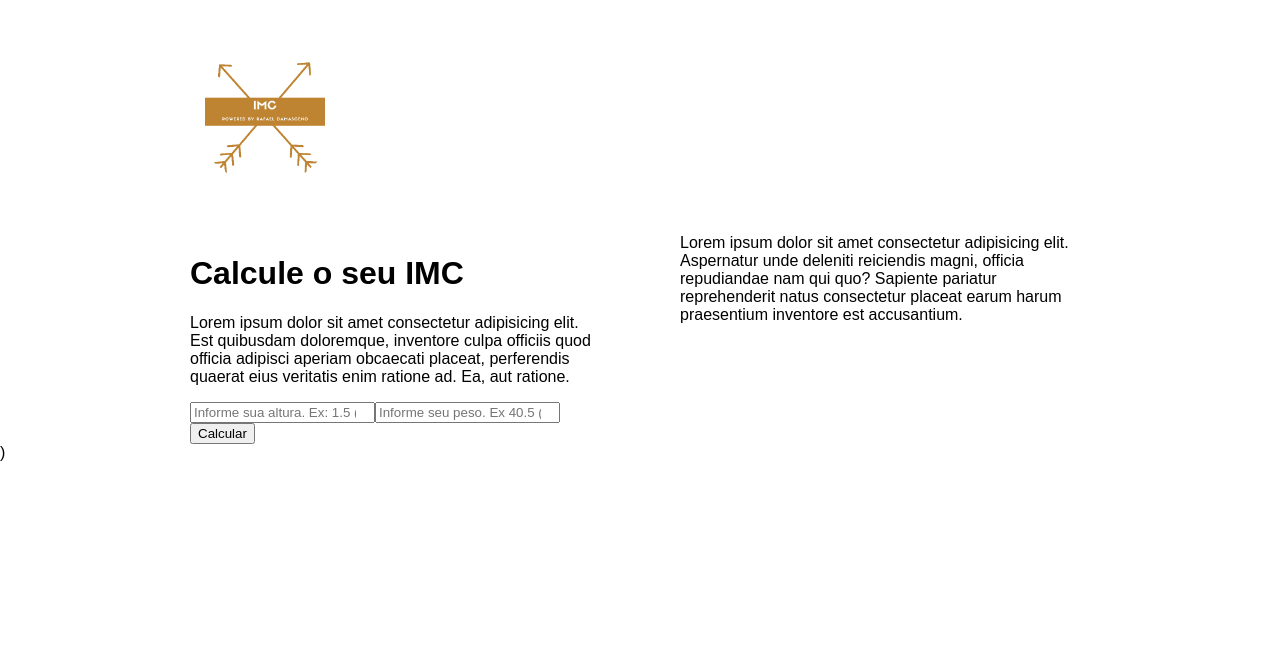
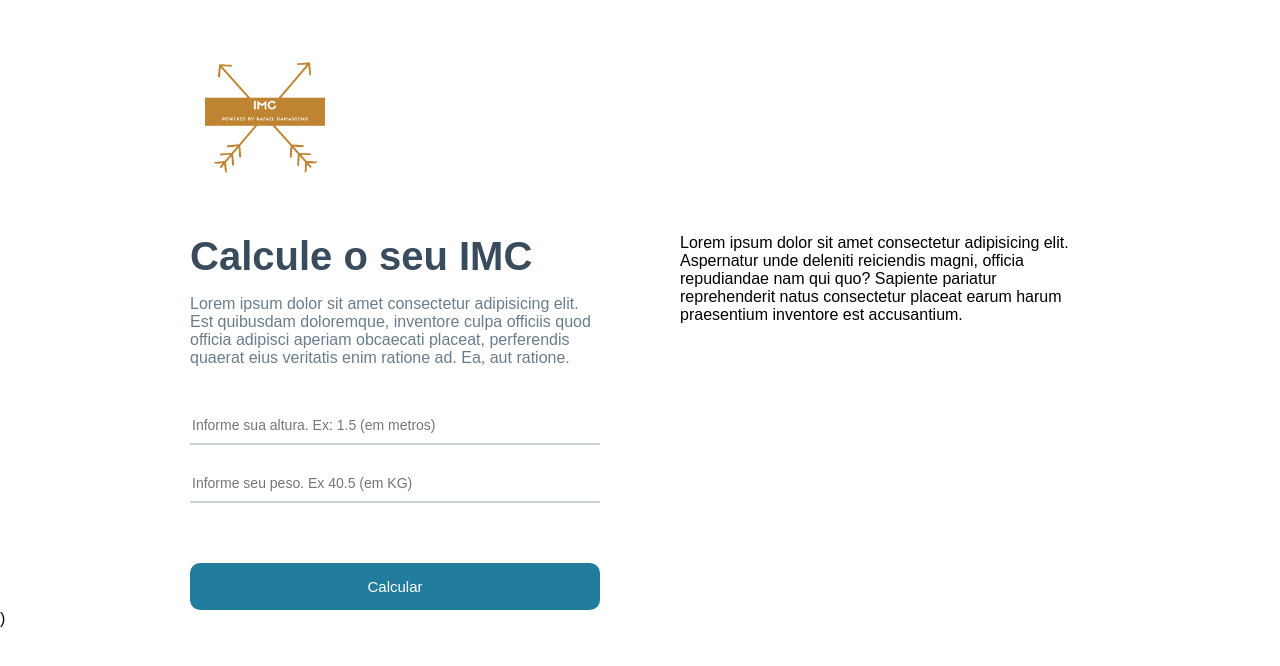
Before and after one commit to RafaelSdm/Calculadora-IMC, a React (Create React App) app in the folder react-calc-imc/: page / in a window 1280 px wide. Shown: the top 666 px of the page. Built offline with nearby package versions, Linux system fonts and the light colour scheme.

Commit message:
Update App.module.css

```diff
--- a/react-calc-imc/src/App.module.css
+++ b/react-calc-imc/src/App.module.css
@@ -32,6 +32,52 @@
     margin-right: 40px;
 }
 
+
+.container .left h1{
+    margin: 0;
+    font-size: 40px;
+    color: #3a4b5c;
+
+}
+
+.container .left p{
+    font-size: 16px;
+    margin-bottom: 40px;
+    color: #6a7d8b;
+}
+
+
+.container .left input{
+    width: 100%;
+    border: 0;
+    border-bottom: 2px solid rgba(150,163, 171, 0.5);
+    padding: 10px 2px;
+    margin-bottom: 20px;
+    font-size: 14px;
+    outline: none;
+
+}
+
+.container .left button{
+
+    background-color: #227c9d;
+    color: white;
+    font-size: 15px;
+    border: 0;
+    border-radius: 10px;
+    padding: 15px 0;
+    width: 100%;
+    cursor: pointer;
+    margin-top: 40px;
+    transition: all ease .3s;
+
+}
+
+.container .left button:hover{
+    background-color: #23647c;
+
+}
+
 .container .right{
     flex: 1;
 
```
